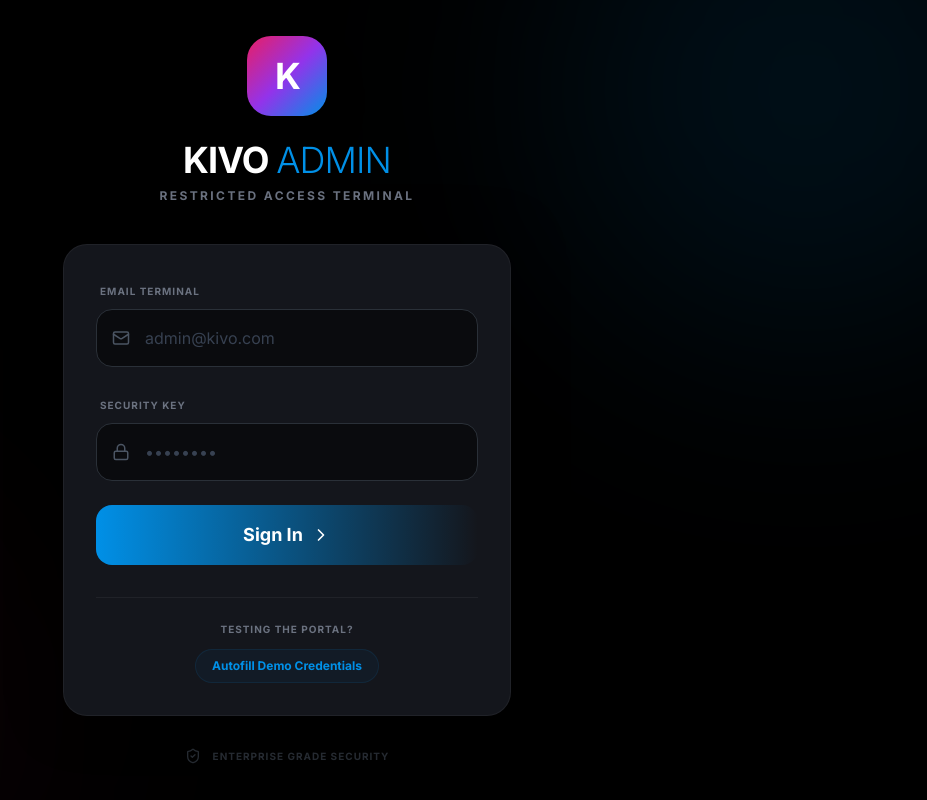
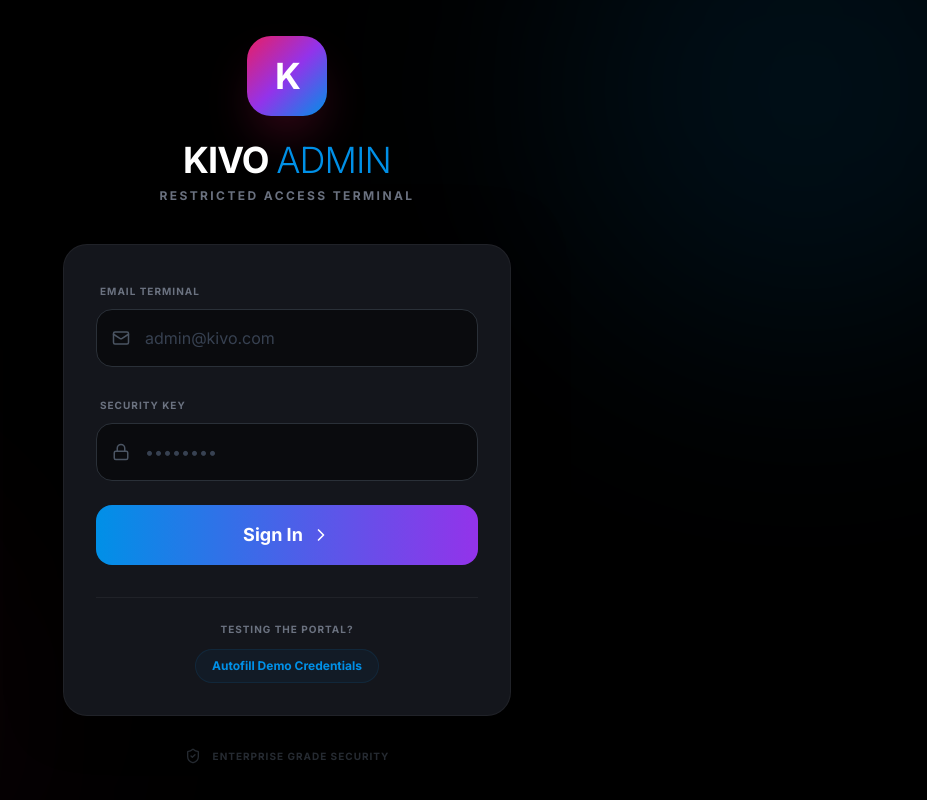
Before and after one commit to appdevmanohar-updates/kivo-admin-ui, a React (Vite) app: page /#/login in a window 1280 px wide. Shown: the whole page, without its empty margins (353-1280 px from the left). Built offline with nearby package versions, Linux system fonts and the light colour scheme; no server answers.

Commit message:
refactor: Update Tailwind CSS config and paths
Restructures Tailwind CSS configuration to include a broader range of content paths for improved component scanning and removes legacy Kivo color mappings, standardizing on the "corona" theme.

```diff
--- a/App.tsx
+++ b/App.tsx
@@ -1,3 +1,4 @@
+
 import React, { useState, useEffect } from 'react';
 import { DataProvider } from './services/dataService';
 import { AuthProvider, useAuth } from './hooks/useAuth';
@@ -26,7 +27,6 @@
     return () => window.removeEventListener('hashchange', handleHashChange);
   }, []);
 
-  // Strict route protection
   useEffect(() => {
     if (!loading) {
       if (!isAuthenticated && currentPage !== 'login') {
--- a/hooks/useAuth.tsx
+++ b/hooks/useAuth.tsx
@@ -1,3 +1,4 @@
+
 import React, { createContext, useContext, useEffect, useState, ReactNode } from 'react';
 import { supabase } from '../lib/supabase';
 import { Session, User } from '@supabase/supabase-js';
@@ -19,7 +20,6 @@
   const [loading, setLoading] = useState(true);
 
   useEffect(() => {
-    // Check initial session
     const checkInitialAuth = async () => {
       try {
         const { data: { session: currentSession } } = await supabase.auth.getSession();
@@ -34,7 +34,6 @@
 
     checkInitialAuth();
 
-    // Listen for auth state changes
     const { data: { subscription } } = supabase.auth.onAuthStateChange((_event, session) => {
       setSession(session);
       setUser(session?.user ?? null);
@@ -45,7 +44,6 @@
   }, []);
 
   const login = async (email: string, password: string) => {
-    // DEMO BYPASS: admin@kivo.com / password
     if (email === 'admin@kivo.com' && password === 'password') {
       const demoSession = {
         access_token: 'demo-token',
@@ -64,7 +62,6 @@
   };
 
   const logout = async () => {
-    // Handle demo session logout
     if (session?.access_token === 'demo-token') {
       setSession(null);
       setUser(null);
--- a/pages/Products.tsx
+++ b/pages/Products.tsx
@@ -1,3 +1,4 @@
+
 import React, { useState, useMemo } from 'react';
 import { useData } from '../services/dataService';
 import { Badge, Button, Modal } from '../components/UI';
--- a/tailwind.config.js
+++ b/tailwind.config.js
@@ -1,38 +1,27 @@
+
 /** @type {import('tailwindcss').Config} */
 export default {
   content: [
     "./index.html",
-    "./src/**/*.{js,ts,jsx,tsx}",
+    "./*.{js,ts,jsx,tsx}",
+    "./pages/**/*.{js,ts,jsx,tsx}",
+    "./components/**/*.{js,ts,jsx,tsx}",
+    "./hooks/**/*.{js,ts,jsx,tsx}",
+    "./services/**/*.{js,ts,jsx,tsx}",
   ],
   theme: {
     extend: {
       colors: {
-        // Core Dark Theme Colors
-        "corona-dark": "#000000",       // Main background
-        "corona-card": "#191c24",       // Card/Sidebar background
-        "corona-gray": "#2A3038",       // Borders/Inputs
-
-        // Text Colors
+        "corona-dark": "#000000",
+        "corona-card": "#191c24",
+        "corona-gray": "#2A3038",
         "corona-text-primary": "#ffffff",
         "corona-text-secondary": "#6c7293",
-
-        // Neon Accents (Reference Image)
         "corona-green": "#00d25b",
         "corona-blue": "#0090e7",
         "corona-red": "#fc424a",
-        "corona-pink": "#e91e63",       // Added for the Gradient Mix
+        "corona-pink": "#e91e63",
         "corona-yellow": "#ffab00",
-
-        // Legacy Kivo mappings
-        "kivo-gold": "#ffab00",
-        "kivo-gold-600": "#e69a00",
-        "kivo-gold-soft": "rgba(255, 171, 0, 0.1)",
-        "kivo-gray-900": "#ffffff",
-        "kivo-gray-700": "#e5e7eb",
-        "kivo-gray-500": "#6c7293",
-        "kivo-gray-200": "#2A3038",
-        "kivo-gray-100": "#0f1015",
-        "kivo-gray-50": "#000000"
       },
       fontFamily: {
         sans: ['Inter', 'sans-serif'],
```
